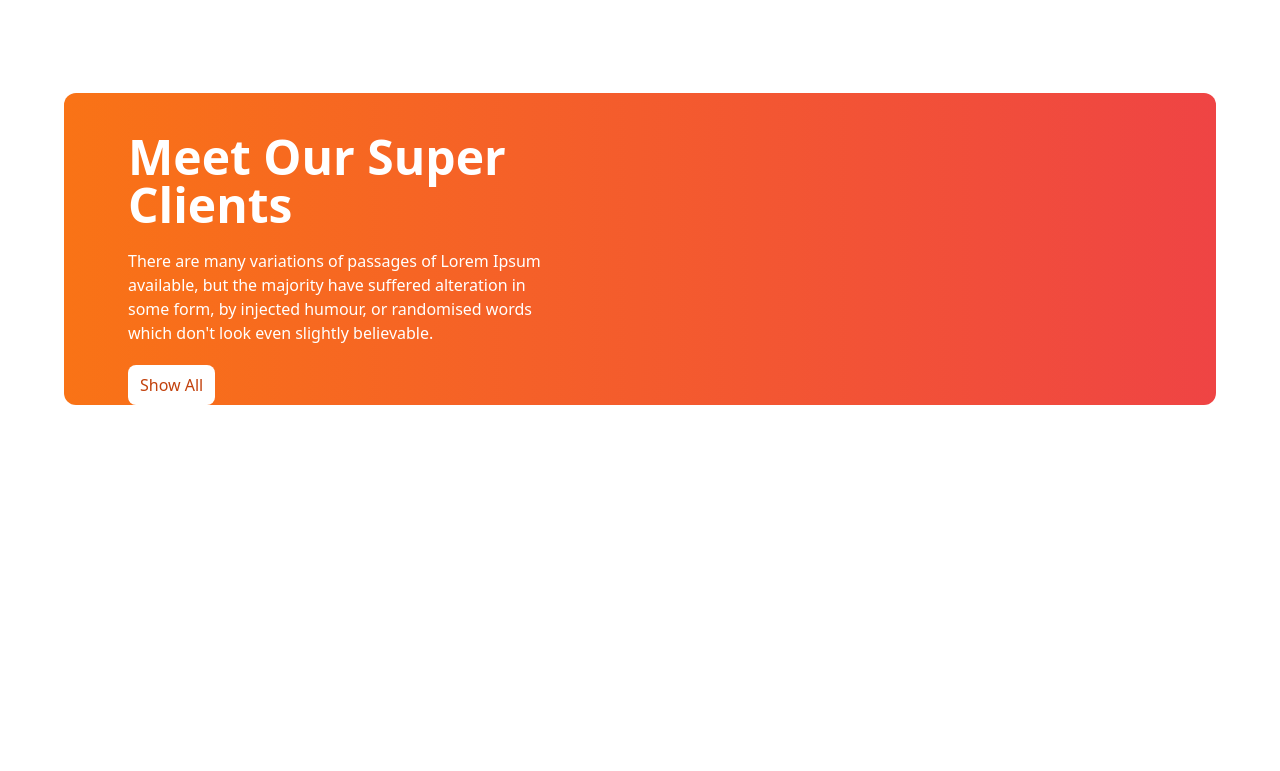
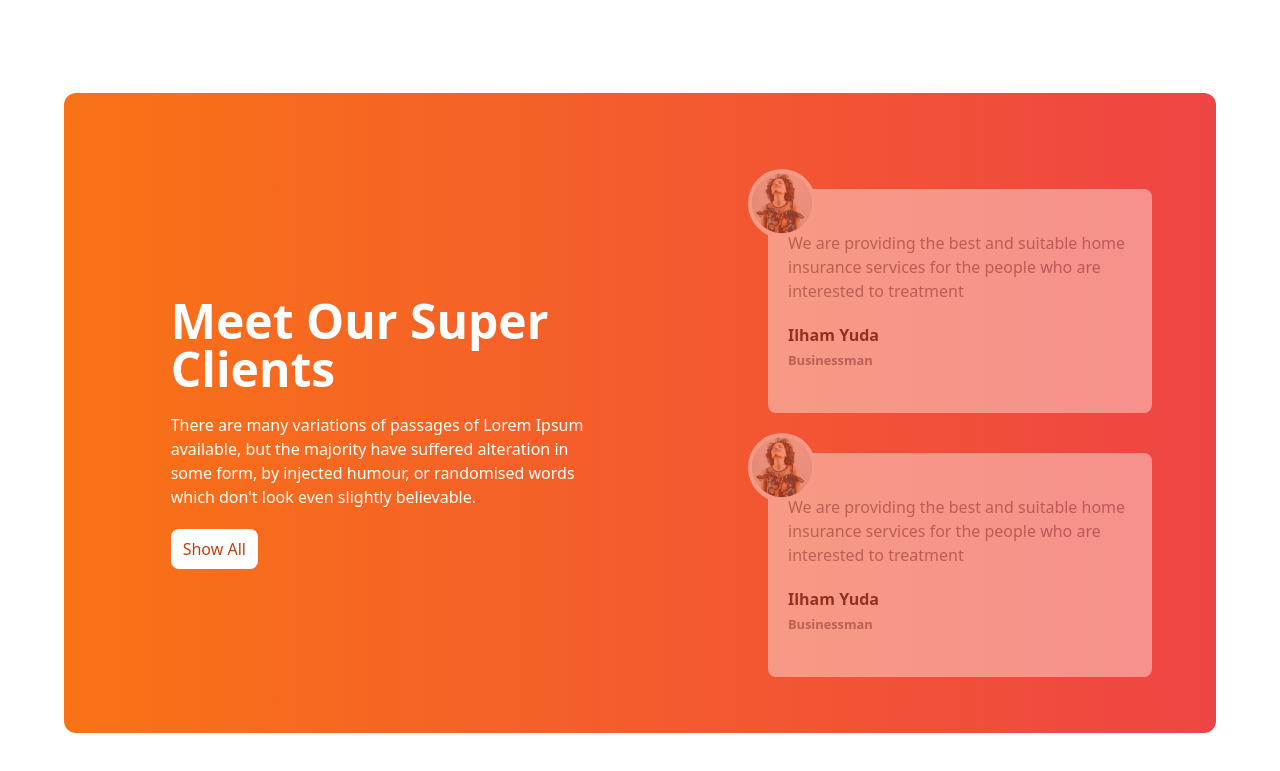
Before and after one commit to fazlulkarimyousuf/tea-house-resours, a plain HTML site: page index.html in a window 1280 px wide. Shown: the part 1843-2614 px from the top of the page. Before the commit the page ends 2344 px from the top, so only its background shows below. Drawn offline with nearby package versions, Linux system fonts and the light colour scheme.

Commit message:
Reviews Card Section center

```diff
--- a/index.html
+++ b/index.html
@@ -132,17 +132,44 @@
      <section class="mb-24">
     <div class=" bg-gradient-to-r from-orange-500 to-red-500 rounded-xl grid grid-cols-1 lg:grid-cols-2 text-white px-7 md:px-16 ">
   <!-- Text Section -->
-   <div class="w-5/6">
-  <h1 class=" text-5xl font-bold mb-5 mt-10">Meet Our Super Clients</h1>
-  <p class="mb-5">There are many variations of passages of Lorem Ipsum available, but the majority have suffered alteration in some form, by injected humour, or randomised words which don't look even slightly believable. </p>
-  <a href="https://web.programming-hero.com/web-11/video/web-11-14-5-implement-grid-layout-with-gradient"><button class="bg-white text-orange-700 rounded-lg px-3 py-2">Show All</button></a>
+  <div class="flex justify-center items-center overflow-hidden ">
+    <div class="w-5/6">
+      <h1 class=" text-5xl font-bold mb-5 mt-10">Meet Our Super Clients</h1>
+      <p class="mb-5">There are many variations of passages of Lorem Ipsum available, but the majority have suffered alteration in some form, by injected humour, or randomised words which don't look even slightly believable. </p>
+      <a href="https://web.programming-hero.com/web-11/video/web-11-14-5-implement-grid-layout-with-gradient"><button class="bg-white text-orange-700 rounded-lg px-3 py-2">Show All</button></a>
+       </div>
+  </div>
+   <!-- Reviews Card Section -->
+    <div class="relative py-24 ">
+  <!-- Top Card  -->
+   <div class="relative left-8 md:left-32 h-56 w-full md:w-3/4  bg-white text-black rounded-lg flex items-center  px-5  opacity-40 ">
+   <!-- Image div -->
+   <div class="absolute -top-5 -left-5 bg-white rounded-full">
+  <img class="p-1 " src="image/client.png" alt="">
    </div>
-   <!-- Reviews Card Section -->
-    <div class="">
+   <!-- Text Section  -->
+    <div>
+      <p class="text-gray-500 mb-5 ">We are providing the best and suitable home insurance services for the people who are interested to treatment</p>
+      <h1 class="font-bold ">Ilham Yuda</h1>
+      <small class="font-bold text-gray-500 ">Businessman</small>
+    </div>
+   </div>
+
+   <!-- Bottom Card   -->
+   <div class="relative left-8 md:left-32 h-56 w-full md:w-3/4  bg-white text-black rounded-lg flex items-center  px-5  top-10 opacity-40">
+    <!-- Image div -->
+    <div class="absolute -top-5 -left-5 bg-white rounded-full">
+   <img class="p-1 " src="image/client.png" alt="">
+    </div>
+    <!-- Text Section  -->
+     <div>
+       <p class="text-gray-500 mb-5 ">We are providing the best and suitable home insurance services for the people who are interested to treatment</p>
+       <h1 class="font-bold ">Ilham Yuda</h1>
+       <small class="font-bold text-gray-500 ">Businessman</small>
+     </div>
+    </div>
 
     </div>
-
-
     </div>
      </section>
  </main>
```
Also changed, not shown: findex.html (+1 -0 lines).
